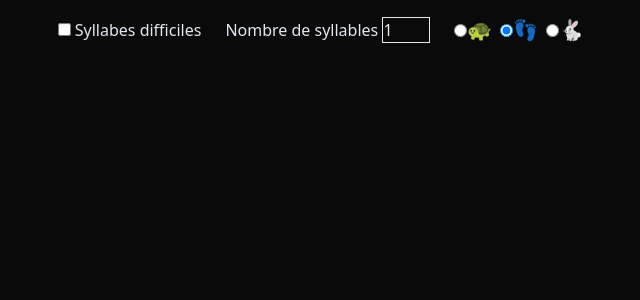
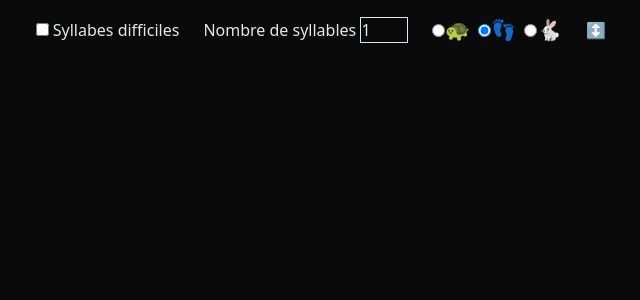
Before and after one commit to quentint/split-flap-display, a Vue app: page / in a window 1280 px wide. Both pictures are taken after a click on the button 64 px from the left and 736 px from the top of the page. Shown: the top 300 px of the page, without its empty margins (319-959 px from the left). Built offline with nearby package versions, Linux system fonts and the light colour scheme.

Commit message:
Add fullscreen toggler

```diff
--- a/package.json
+++ b/package.json
@@ -10,6 +10,7 @@
   },
   "dependencies": {
     "@tailwindcss/vite": "^4.1.10",
+    "@vueuse/core": "^13.4.0",
     "tailwindcss": "^4.1.10",
     "vue": "^3.5.17",
     "vue-confetti-explosion": "^1.0.2"
--- a/src/App.vue
+++ b/src/App.vue
@@ -6,6 +6,7 @@ import flapAudio from '/src/assets/flap.mp3'
 import popAudio from '/src/assets/pop.mp3'
 import {getColorHex} from './lib/colors.ts'
 import WrappedConfetti from './components/WrappedConfetti.vue'
+import {useFullscreen} from '@vueuse/core'
 
 const pack = ref<SyllablePack>([{text: '  ', color: 'none'}])
 const flapAudioElement = useTemplateRef<HTMLAudioElement>('flap')
@@ -14,6 +15,7 @@ const settingsVisible = ref(false)
 const hardSyllables = ref(false)
 const numSyllables = ref(1)
 const confettiComponents = useTemplateRef<typeof WrappedConfetti[]>('confetti')
+const { toggle: toggleFullscreen } = useFullscreen()
 
 const speed = ref<'slow' | 'normal' | 'fast'>('normal')
 type Speed = typeof speed.value
@@ -88,6 +90,7 @@ const confettiColors = computed(() => {
       <label><input v-model="speed" type="radio" name="speed" value="normal">👣</label>
       <label><input v-model="speed" type="radio" name="speed" value="fast">🐇</label>
     </div>
+    <button @click="toggleFullscreen">↕️</button>
   </div>
 </template>
 
```
Also changed, not shown: 1 other file (tests, documents, lock files or other folders).
